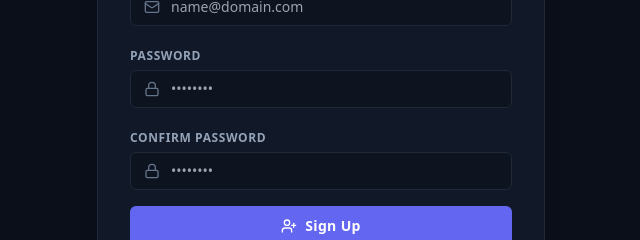
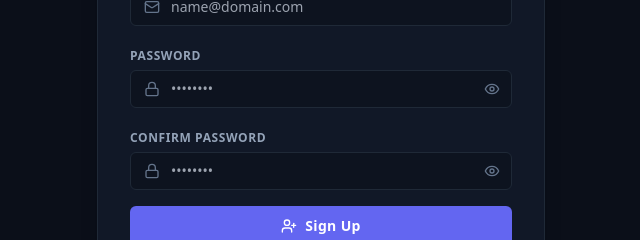
Before and after one commit to kumar-veerendra/NQTCoder, a React (Vite) app in the folder frontend/: page /register in a window 1280 px wide. Shown: the part 258-498 px from the top of the page, without its empty margins (319-959 px from the left). Built offline with nearby package versions, Linux system fonts and the light colour scheme; no server answers.

Commit message:
feat(frontend): add show/hide password toggles to Login and Register pages

```diff
--- a/frontend/src/pages/Login.jsx
+++ b/frontend/src/pages/Login.jsx
@@ -3,7 +3,7 @@ import { Link, useNavigate } from 'react-router-dom';
 import { AuthContext } from '../context/AuthContext';
 import { ThemeContext } from '../context/ThemeContext';
 import { GoogleLogin } from '@react-oauth/google';
-import { Mail, Lock, LogIn, AlertCircle } from 'lucide-react';
+import { Mail, Lock, LogIn, AlertCircle, Eye, EyeOff } from 'lucide-react';
 
 const Login = () => {
   const { login, loginWithGoogle, user } = useContext(AuthContext);
@@ -12,6 +12,7 @@ const Login = () => {
   const [password, setPassword] = useState('');
   const [errors, setErrors] = useState({});
   const [isSubmitting, setIsSubmitting] = useState(false);
+  const [showPassword, setShowPassword] = useState(false);
   const navigate = useNavigate();
 
   // Redirect if already logged in
@@ -96,15 +97,22 @@ const Login = () => {
                 <Lock className="w-4 h-4" />
               </span>
               <input
-                type="password"
+                type={showPassword ? 'text' : 'password'}
                 required
                 value={password}
                 onChange={(e) => setPassword(e.target.value)}
                 placeholder="••••••••"
                 className={`w-full bg-darkBg/60 border ${
                   errors.password ? 'border-red-500' : 'border-darkBorder'
-                } pl-10 pr-4 py-2.5 rounded-md text-sm focus:outline-none focus:border-accentBlue transition-colors text-slate-200`}
+                } pl-10 pr-10 py-2.5 rounded-md text-sm focus:outline-none focus:border-accentBlue transition-colors text-slate-200`}
               />
+              <button
+                type="button"
+                onClick={() => setShowPassword(!showPassword)}
+                className="absolute inset-y-0 right-0 pr-3 flex items-center text-slate-500 hover:text-slate-300 transition-colors"
+              >
+                {showPassword ? <EyeOff className="w-4 h-4" /> : <Eye className="w-4 h-4" />}
+              </button>
             </div>
             {errors.password && <p className="text-[10px] text-red-400 mt-1 font-semibold">{errors.password}</p>}
           </div>
--- a/frontend/src/pages/Register.jsx
+++ b/frontend/src/pages/Register.jsx
@@ -3,7 +3,7 @@ import { Link, useNavigate } from 'react-router-dom';
 import { AuthContext } from '../context/AuthContext';
 import { ThemeContext } from '../context/ThemeContext';
 import { GoogleLogin } from '@react-oauth/google';
-import { User, Mail, Lock, UserPlus, AlertCircle } from 'lucide-react';
+import { User, Mail, Lock, UserPlus, AlertCircle, Eye, EyeOff } from 'lucide-react';
 import api from '../services/api';
 
 const Register = () => {
@@ -15,6 +15,8 @@ const Register = () => {
   const [confirmPassword, setConfirmPassword] = useState('');
   const [errors, setErrors] = useState({});
   const [isSubmitting, setIsSubmitting] = useState(false);
+  const [showPassword, setShowPassword] = useState(false);
+  const [showConfirmPassword, setShowConfirmPassword] = useState(false);
 
   // Real-time username availability check states
   const [usernameAvailable, setUsernameAvailable] = useState(null);
@@ -169,15 +171,22 @@ const Register = () => {
                 <Lock className="w-4 h-4" />
               </span>
               <input
-                type="password"
+                type={showPassword ? 'text' : 'password'}
                 required
                 value={password}
                 onChange={(e) => setPassword(e.target.value)}
                 placeholder="••••••••"
                 className={`w-full bg-darkBg/60 border ${
                   errors.password ? 'border-red-500' : 'border-darkBorder'
-                } pl-10 pr-4 py-2 rounded-md text-sm focus:outline-none focus:border-accentBlue transition-colors text-slate-200`}
+                } pl-10 pr-10 py-2 rounded-md text-sm focus:outline-none focus:border-accentBlue transition-colors text-slate-200`}
               />
+              <button
+                type="button"
+                onClick={() => setShowPassword(!showPassword)}
+                className="absolute inset-y-0 right-0 pr-3 flex items-center text-slate-500 hover:text-slate-300 transition-colors"
+              >
+                {showPassword ? <EyeOff className="w-4 h-4" /> : <Eye className="w-4 h-4" />}
+              </button>
             </div>
             {errors.password && <p className="text-[10px] text-red-400 mt-1 font-semibold leading-normal">{errors.password}</p>}
           </div>
@@ -189,15 +198,22 @@ const Register = () => {
                 <Lock className="w-4 h-4" />
               </span>
               <input
-                type="password"
+                type={showConfirmPassword ? 'text' : 'password'}
                 required
                 value={confirmPassword}
                 onChange={(e) => setConfirmPassword(e.target.value)}
                 placeholder="••••••••"
                 className={`w-full bg-darkBg/60 border ${
                   errors.confirmPassword ? 'border-red-500' : 'border-darkBorder'
-                } pl-10 pr-4 py-2 rounded-md text-sm focus:outline-none focus:border-accentBlue transition-colors text-slate-200`}
+                } pl-10 pr-10 py-2 rounded-md text-sm focus:outline-none focus:border-accentBlue transition-colors text-slate-200`}
               />
+              <button
+                type="button"
+                onClick={() => setShowConfirmPassword(!showConfirmPassword)}
+                className="absolute inset-y-0 right-0 pr-3 flex items-center text-slate-500 hover:text-slate-300 transition-colors"
+              >
+                {showConfirmPassword ? <EyeOff className="w-4 h-4" /> : <Eye className="w-4 h-4" />}
+              </button>
             </div>
             {errors.confirmPassword && (
               <p className="text-[10px] text-red-400 mt-1 font-semibold">{errors.confirmPassword}</p>
```
